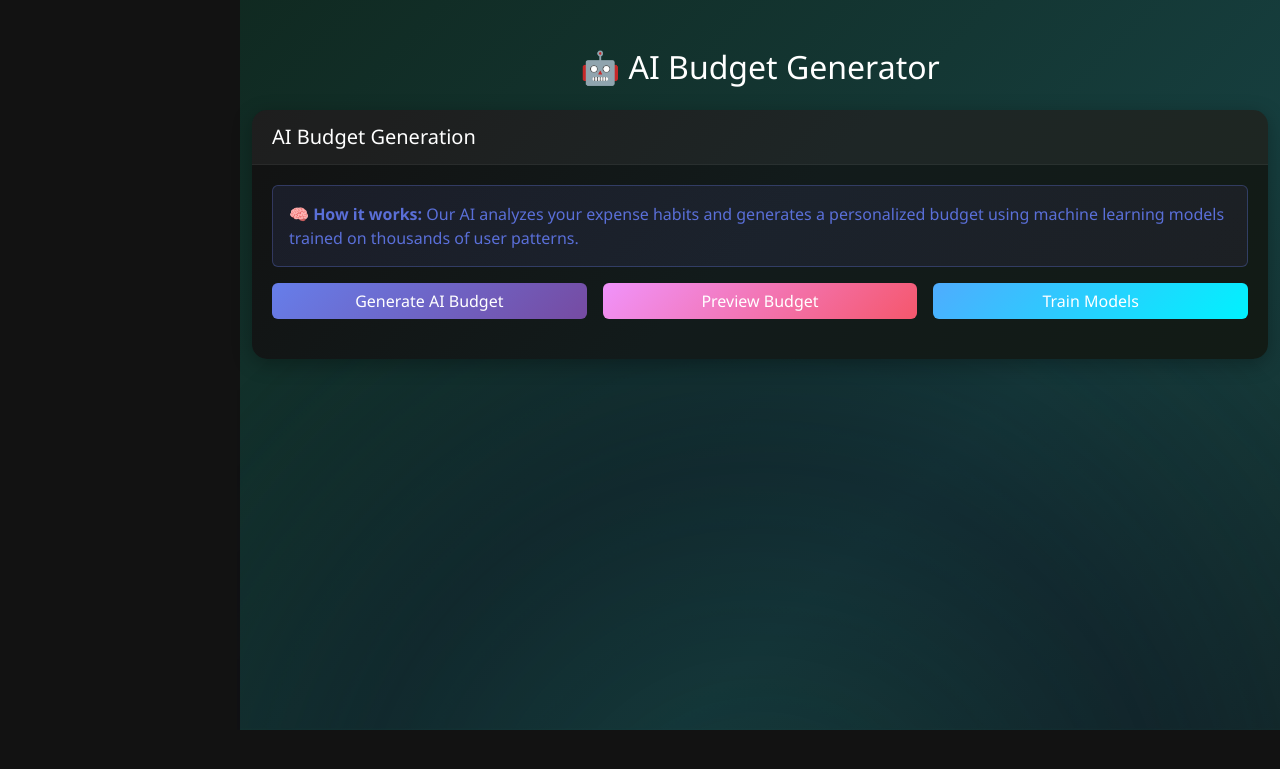
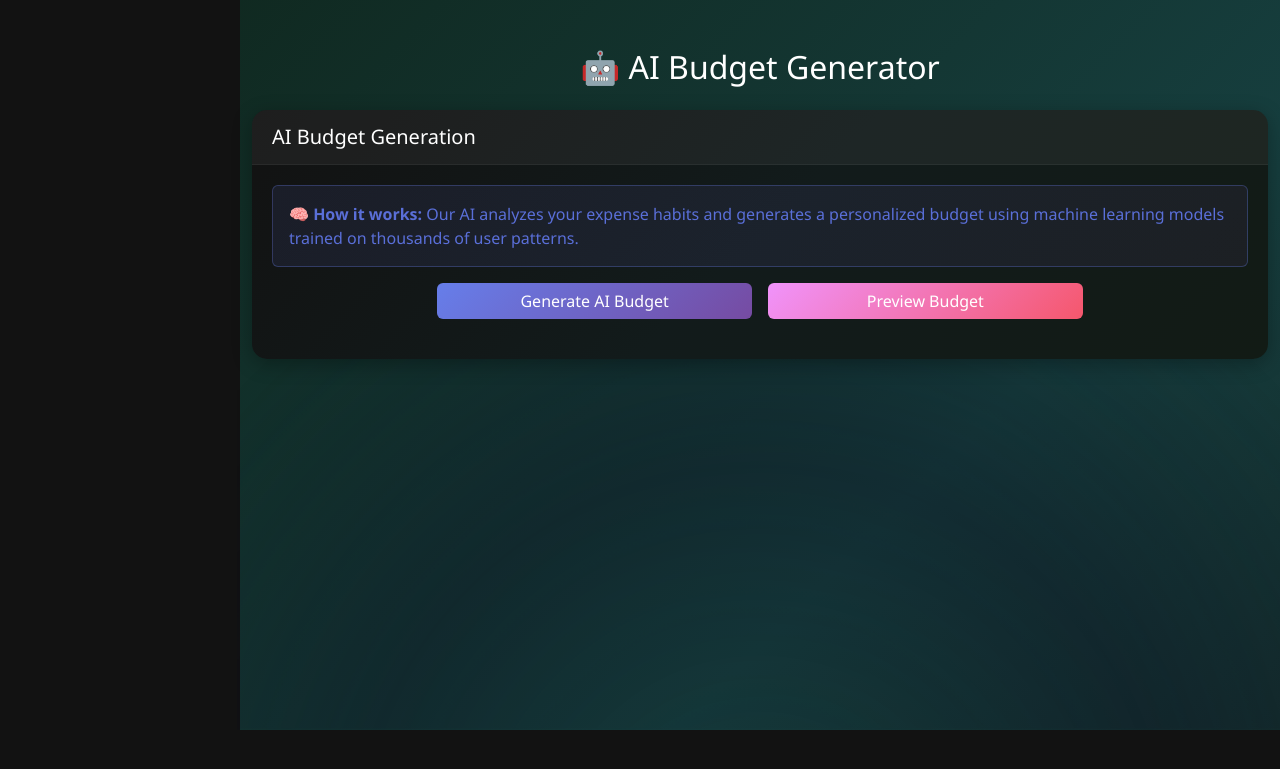
Before and after one commit to gagradebnath/FinTech, a Flask app: template app/templates/ai_budget_dashboard.html in a window 1280 px wide. Shown: the top 769 px of the page. Run offline with Flask 3, Linux system fonts and the light colour scheme; the template is opened without the code that fills it, so the values that code supplies are empty.

Commit message:
feat: Add ML budget blueprint and update dashboard layout; include new requirements

```diff
--- a/app/routes/__init__.py
+++ b/app/routes/__init__.py
@@ -8,6 +8,7 @@ from .chat import chat_bp
 from .analytics import analytics_bp
 from .rollback import rollback_bp
 from .blockchain import blockchain_bp
+from .ml_budget import ml_budget_bp
 
 def register_blueprints(app):
     app.register_blueprint(user_bp)
@@ -20,3 +21,4 @@ def register_blueprints(app):
     app.register_blueprint(analytics_bp)
     app.register_blueprint(rollback_bp)
     app.register_blueprint(blockchain_bp)
+    app.register_blueprint(ml_budget_bp, url_prefix='/ml-budget')
--- a/app/templates/ai_budget_dashboard.html
+++ b/app/templates/ai_budget_dashboard.html
@@ -154,23 +154,24 @@
                 <strong>🧠 How it works:</strong> Our AI analyzes your expense habits and generates a personalized budget
                 using machine learning models trained on thousands of user patterns.
             </div>
-
-            <div class="row g-3">
-                <div class="col-md-4">
+            <div class="row g-3 justify-content-center">
+                <div class="col-md-4 d-flex justify-content-center">
                     <button type="button" class="btn ai-gradient w-100" id="generate-budget">
                         <i class="fas fa-robot"></i> Generate AI Budget
                     </button>
                 </div>
-                <div class="col-md-4">
+                <div class="col-md-4 d-flex justify-content-center">
                     <button type="button" class="btn preview-gradient w-100" id="preview-budget">
                         <i class="fas fa-eye"></i> Preview Budget
                     </button>
                 </div>
-                <div class="col-md-4">
+                <!--
+                <div class="col-md-4 d-flex justify-content-center">
                     <button type="button" class="btn train-gradient w-100" id="train-models">
                         <i class="fas fa-brain"></i> Train Models
                     </button>
                 </div>
+                -->
             </div>
 
             <!-- Progress Indicator -->
--- a/requirements.txt
+++ b/requirements.txt
@@ -3,3 +3,7 @@ PyMySQL
 cryptography
 Flask-SQLAlchemy
 PyJWT
+scikit-learn
+pandas
+numpy
+joblib
--- /dev/null
+++ b/tempCodeRunnerFile.py
@@ -0,0 +1 @@
+10000
```
Also changed, not shown: 1 other file.
